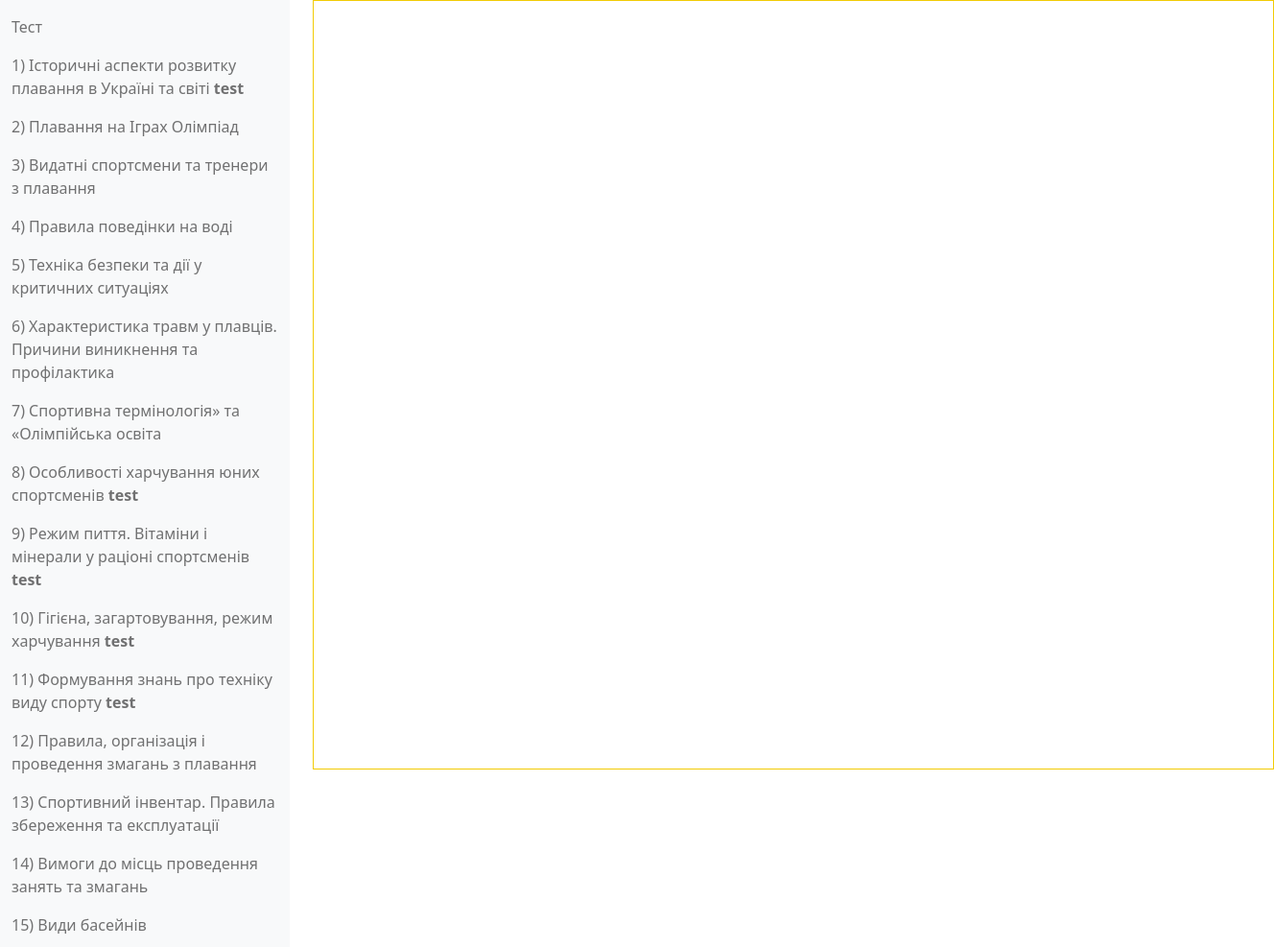
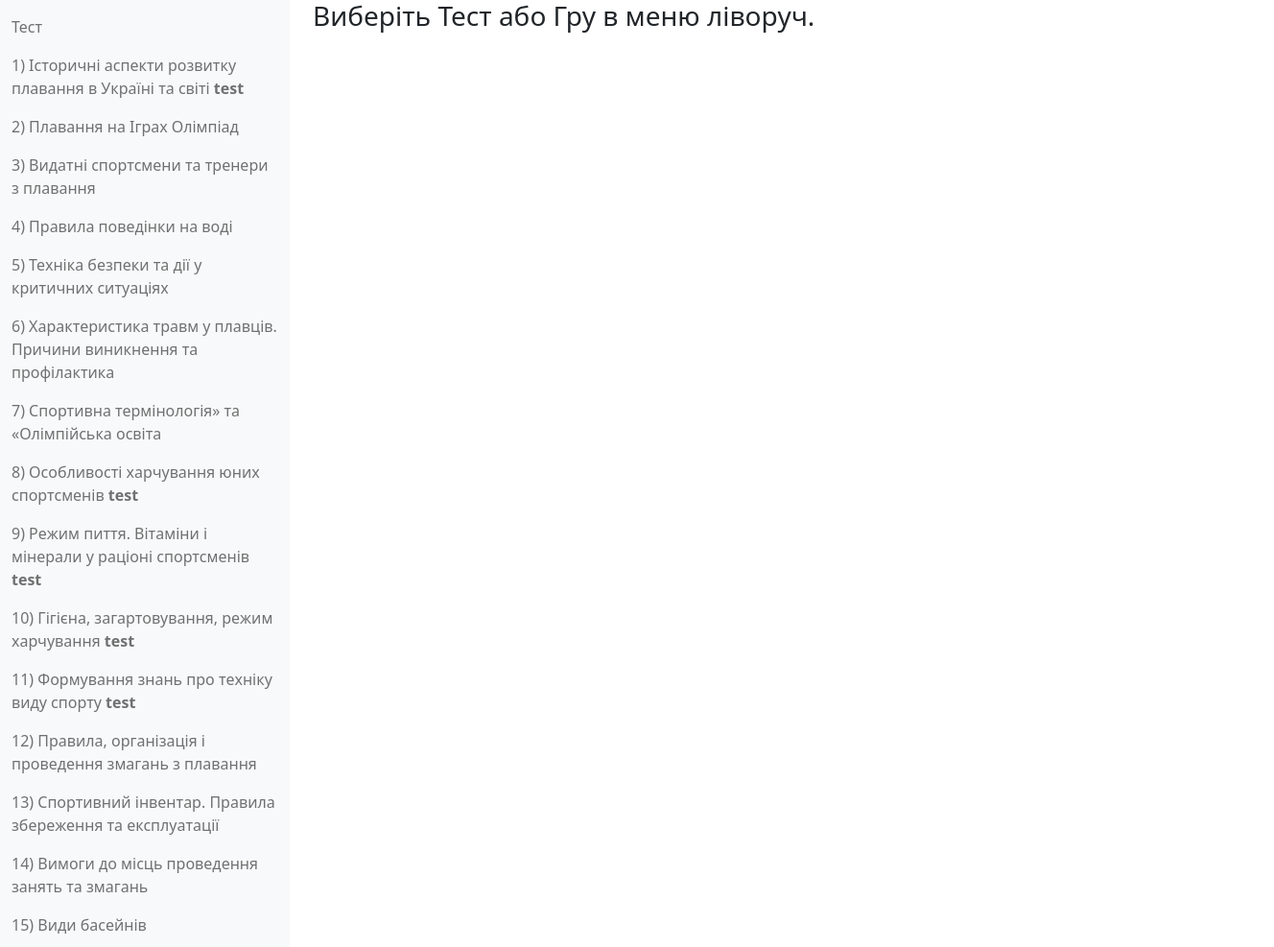
Before and after one commit to pintiliy/ggame, a website: page express/index.html in a window 1280 px wide. Shown: the whole page at 96% size, 1328 px wide, since content can reach past the window. Drawn offline with nearby package versions, Linux system fonts and the light colour scheme; some packages are replaced by stand-ins of ours; a script that the page names is missing; files whose address does not match are found by name.

Commit message:
make it better

```diff
--- a/express/index.html
+++ b/express/index.html
@@ -12,7 +12,7 @@
 
         </div>
         <div class="col-9">
-            <canvas width="1000" height="800" id="canvas"></canvas>
+            <h3>Виберіть Тест або Гру в меню ліворуч.</h3>
         </div>
     </div>
 
```
